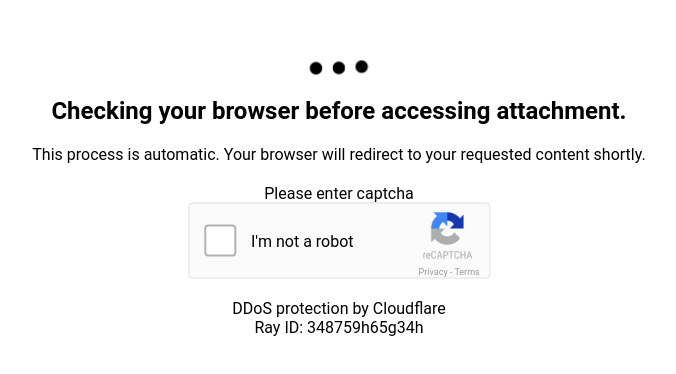
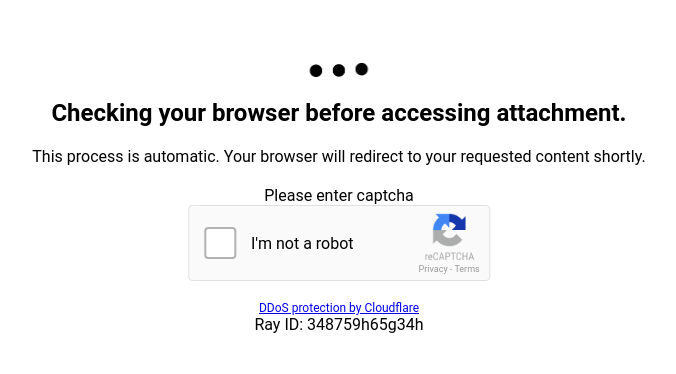
Before and after one commit to Pablo-Restrepo/Troll-Page-Scream, a plain HTML site: page index.html in a window 1280 px wide. Shown: the part 206-580 px from the top of the page, without its empty margins (301-977 px from the left). Drawn offline with Linux system fonts and the light colour scheme.

Commit message:
Updated link

```diff
--- a/index.html
+++ b/index.html
@@ -31,7 +31,8 @@
                 <p>Privacy - Terms</p>
             </div>
         </div>
-        <p>DDoS protection by Cloudflare</p>
+        <a class="link" href="https://github.com/Pablo736/Troll-Page-Scream">DDoS protection by
+            Cloudflare</a>
         <p>Ray ID: 348759h65g34h</p>
     </div>
 </body>
--- a/style.css
+++ b/style.css
@@ -29,6 +29,10 @@ h2 {
 
 .text {
     margin-bottom: 20px;
+}
+
+.link {
+    font-size: 12px;
 }
 
 .container {
@@ -86,15 +90,20 @@ h2 {
     padding-right: 65px;
 }
 
+.image-container {
+    height: 100%;
+    display: flex;
+    flex-direction: column;
+    justify-content: flex-start;
+    align-items: center;
+}
+
 .image-container img {
     width: 58px;
     height: 58px;
 }
 
 .image-container p {
-    display: flex;
-    justify-content: center;
-    align-items: center;
     font-size: 9px;
     color: #999999;
 }
```
